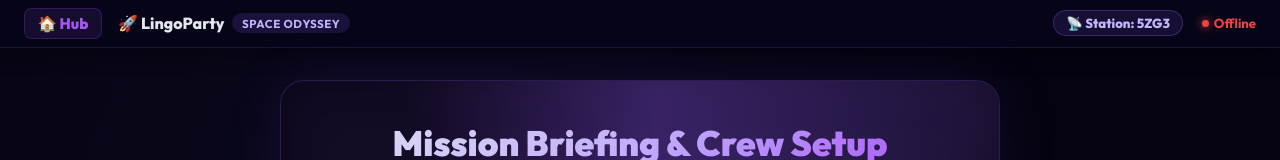
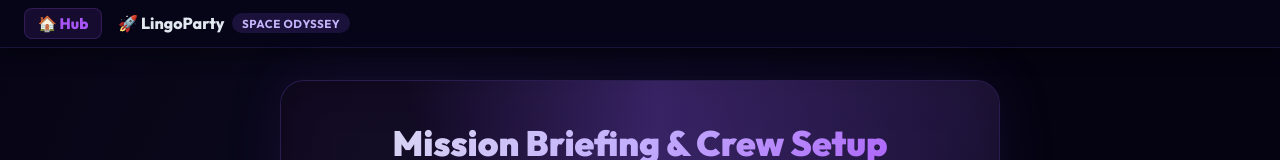
Before and after one commit to aerladis/openclasstools, a React (Vite) app in the folder frontend/: page /lingoparty in a window 1280 px wide. Shown: the top 160 px of the page. Built offline with nearby package versions, Linux system fonts and the light colour scheme; no server answers.

Commit message:
fix(ui): remove residual Station/Online indicators from LingoParty header

```diff
--- a/frontend/src/games/LingoParty/LingoPartyGame.jsx
+++ b/frontend/src/games/LingoParty/LingoPartyGame.jsx
@@ -75,7 +75,7 @@ export function playSound(type = 'roll') {
 }
 
 export default function LingoPartyGame() {
-  const { isConnected, gameId, broadcastGameState } = useSocketGame();
+  const { gameId, broadcastGameState } = useSocketGame();
   const [playSessionId, setPlaySessionId] = useState(null);
   const [trackingWarning, setTrackingWarning] = useState('');
 
@@ -250,38 +250,6 @@ export default function LingoPartyGame() {
             </span>
           </span>
         </div>
-
-        <div style={{ display: 'flex', alignItems: 'center', gap: '1.2rem' }}>
-          <span style={{
-            background: 'rgba(139, 92, 246, 0.12)',
-            border: '1px solid rgba(139, 92, 246, 0.3)',
-            padding: '0.25rem 0.75rem',
-            borderRadius: '50px',
-            fontSize: '0.82rem',
-            fontWeight: 800,
-            color: '#c4b5fd'
-          }}>
-            📡 Station: {gameId || 'HOST'}
-          </span>
-          <span style={{
-            color: isConnected ? '#10b981' : '#ef4444',
-            fontSize: '0.82rem',
-            fontWeight: 700,
-            display: 'flex',
-            alignItems: 'center',
-            gap: '0.3rem'
-          }}>
-            <span style={{
-              width: '7px',
-              height: '7px',
-              borderRadius: '50%',
-              background: isConnected ? '#10b981' : '#ef4444',
-              boxShadow: `0 0 8px ${isConnected ? '#10b981' : '#ef4444'}`,
-              display: 'inline-block'
-            }} />
-            {isConnected ? 'Online' : 'Offline'}
-          </span>
-        </div>
       </header>
 
       {trackingWarning && (
```
